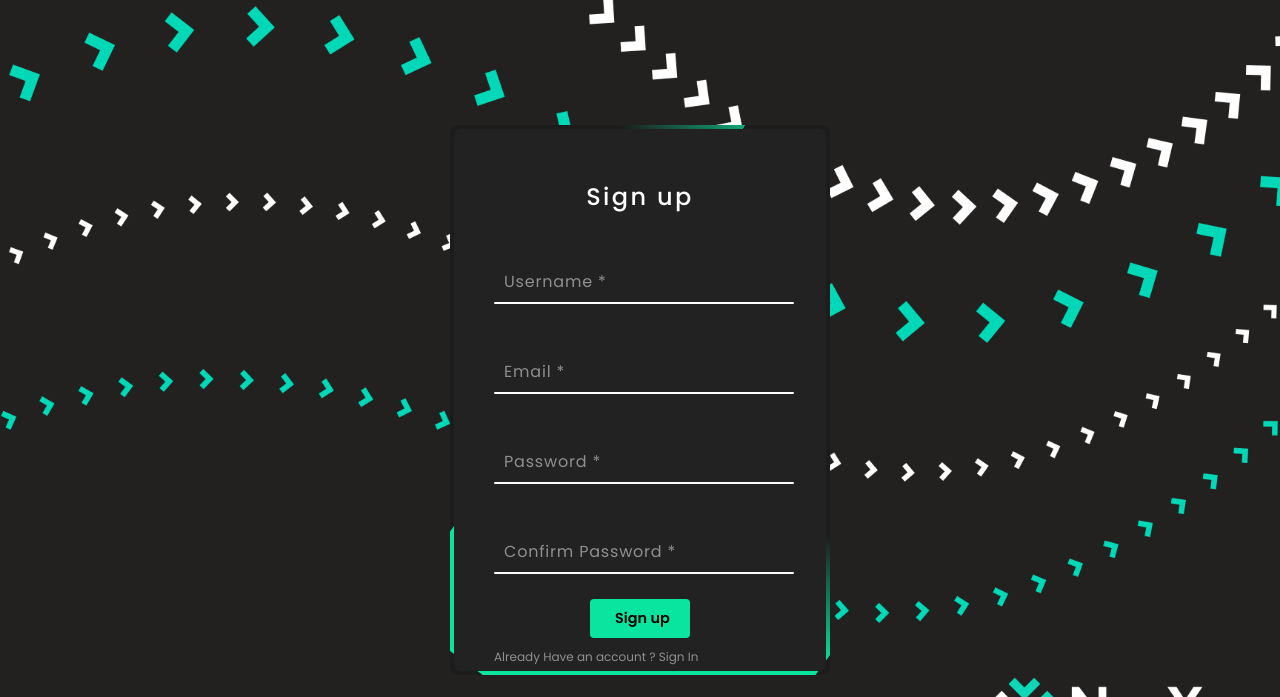
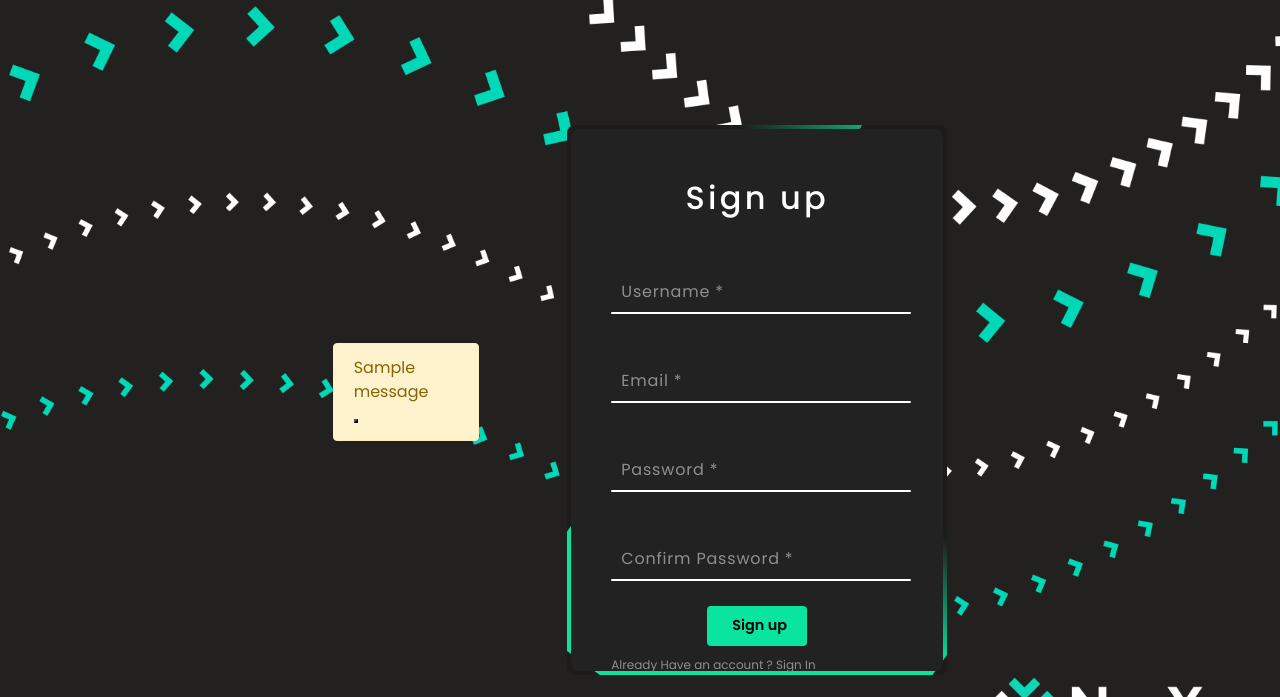
Before and after one commit to azizlahmedi/gptools, a Django app: a page that uses users/templates/users/register.html in a window 1280 px wide. Shown: the top 697 px of the page. Run offline with Django 4.2, Linux system fonts and the light colour scheme; one stand-in notice (Sample message) is shown; some libraries are stand-ins or nearby versions.

Commit message:
complete sign up

```diff
--- a/users/templates/users/login.html
+++ b/users/templates/users/login.html
@@ -15,7 +15,6 @@
 <body>
     <div class="row">
         <div class="col-md-8">
-          {% block content %}
           {% if messages %}
             {% for message in messages %}
 
@@ -26,7 +25,6 @@
             </div>
             {%endfor%}
           {% endif %}
-          {% endblock %}
         </div>
     <div class="box" >
         <span class="borderLine"></span>
--- a/users/templates/users/register.html
+++ b/users/templates/users/register.html
@@ -6,9 +6,24 @@
     <meta http-equiv="X-UA-Compatible" content="IE=edge">
     <meta name="viewport" content="width=device-width, initial-scale=1.0">
     <title>GpTools-SignUp</title>
+
+    <!-- Bootstrap CSS -->
+    <link rel="stylesheet" href="https://cdn.jsdelivr.net/npm/bootstrap@4.0.0/dist/css/bootstrap.min.css" integrity="sha384-Gn5384xqQ1aoWXA+058RXPxPg6fy4IWvTNh0E263XmFcJlSAwiGgFAW/dAiS6JXm" crossorigin="anonymous">
     <link rel="stylesheet" href="{% static 'users/signup.css' %}">
 </head>
 <body>
+    <div class="row">
+        <div class="col-md-8">
+          {% if messages %}
+            {% for message in messages %}
+              <div class="alert alert-warning alert-dismissible fade show" role="alert">
+              {{message}}
+              <button type="button" class="btn-close" data-bs-dismiss="alert" aria-label="Close"></button>
+              </div>
+            </div>
+            {%endfor%}
+          {% endif %}
+        </div>
     <div class="box">
         <span class="borderLine"></span>
         <form method="POST" action="{% url 'register' %}">
@@ -40,5 +55,11 @@
             </div>
         </form>
     </div>
+
+    <!-- Optional JavaScript -->
+    <!-- jQuery first, then Popper.js, then Bootstrap JS -->
+    <script src="https://code.jquery.com/jquery-3.2.1.slim.min.js" integrity="sha384-KJ3o2DKtIkvYIK3UENzmM7KCkRr/rE9/Qpg6aAZGJwFDMVNA/GpGFF93hXpG5KkN" crossorigin="anonymous"></script>
+    <script src="https://cdn.jsdelivr.net/npm/popper.js@1.12.9/dist/umd/popper.min.js" integrity="sha384-ApNbgh9B+Y1QKtv3Rn7W3mgPxhU9K/ScQsAP7hUibX39j7fakFPskvXusvfa0b4Q" crossorigin="anonymous"></script>
+    <script src="https://cdn.jsdelivr.net/npm/bootstrap@4.0.0/dist/js/bootstrap.min.js" integrity="sha384-JZR6Spejh4U02d8jOt6vLEHfe/JQGiRRSQQxSfFWpi1MquVdAyjUar5+76PVCmYl" crossorigin="anonymous"></script>
 </body>
 </html>
--- a/users/views.py
+++ b/users/views.py
@@ -33,6 +33,9 @@ def register(request):
             username=form.cleaned_data.get('username')
             messages.success(request, f'Your account has been created {username} ! You are now able to login')
             return redirect('login')
+        else:
+            messages.success(request,("Sorry, Passwords do NOT match Try Again..."))
+            return redirect('register')
     else:
         form = UserRegisterForm()
     return render(request, 'users/register.html',{'form':form})
```
